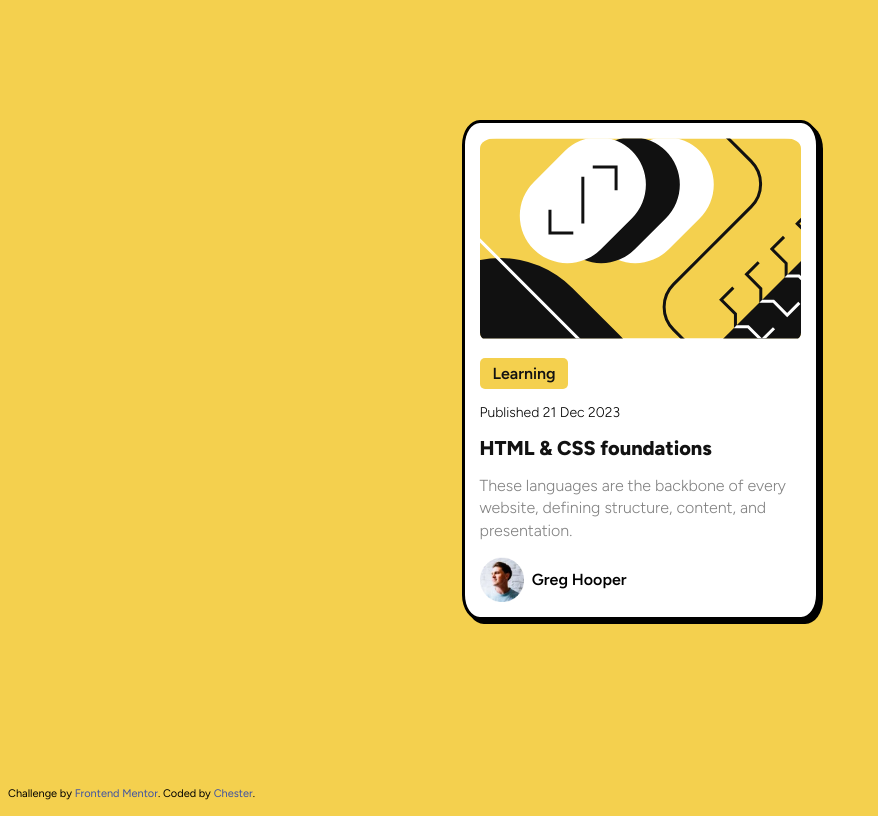
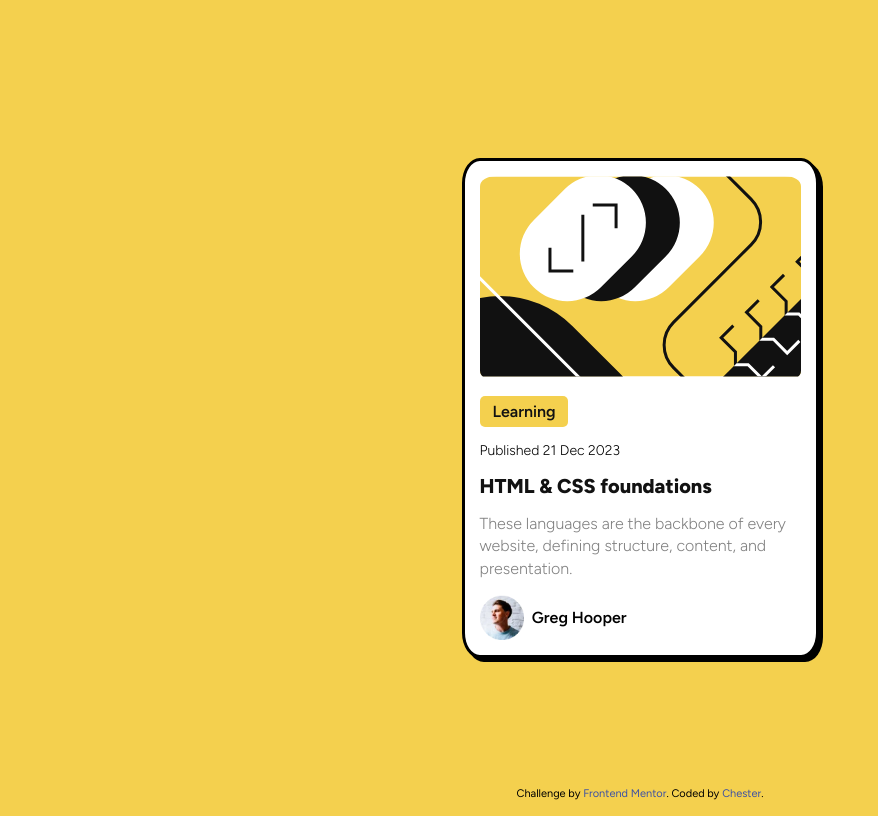
Before and after one commit to theCj76/blogpreviewcard, a plain HTML site: page index.html in a window 1280 px wide. Shown: the whole page, without its empty margins (0-878 px from the left). Drawn offline with Linux system fonts and the light colour scheme.

Commit message:
Update styles.css

```diff
--- a/CSS/styles.css
+++ b/CSS/styles.css
@@ -1,4 +1,7 @@
 body {
+  min-height: 100vh;
+  display: grid;
+  place-items: center;
     background-color: hsl(47, 88%, 63%);
     font-family: 'Figtree', sans-serif;
 
@@ -6,7 +9,6 @@ body {
 
 .container {
     margin: auto;
-    margin-top: 15vh;
     width: 321px;
     height: auto;
     background-color: hsl(0, 0%, 100%);
```
